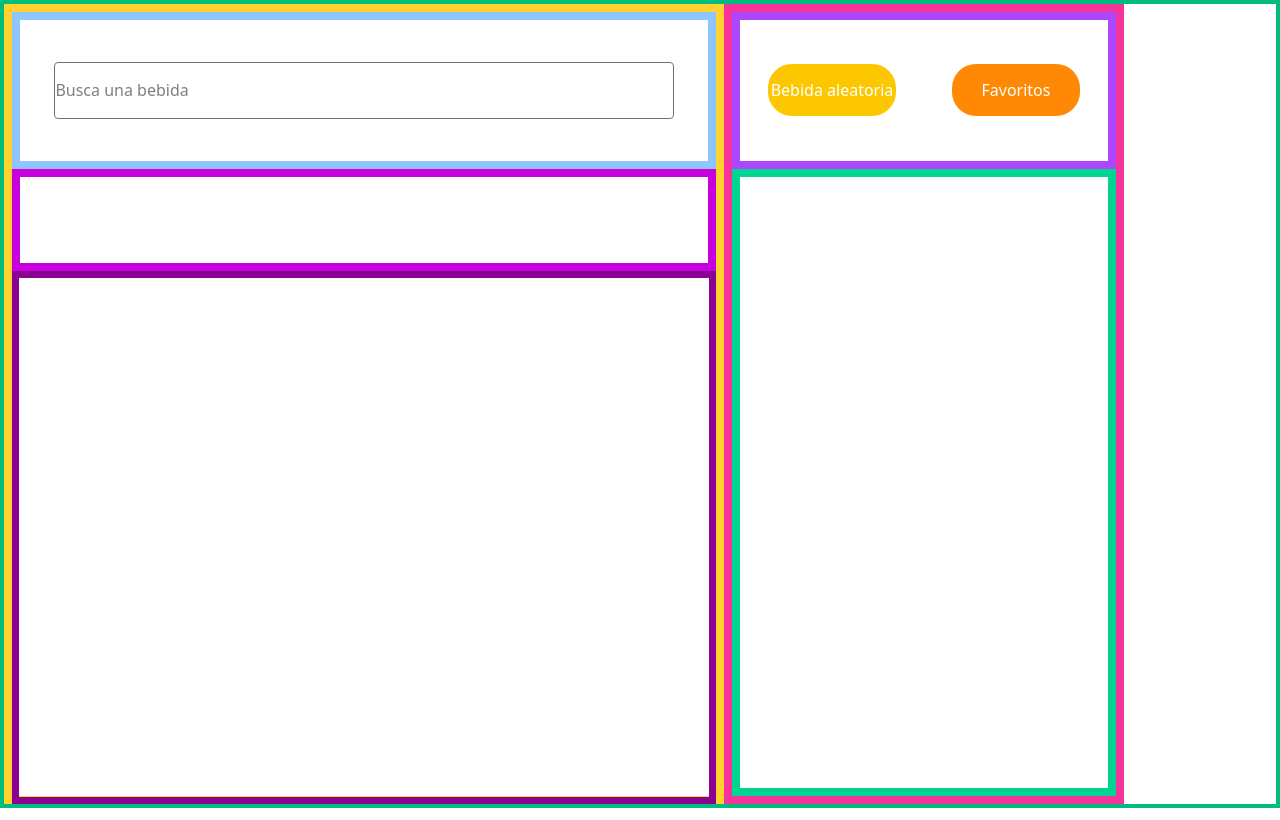
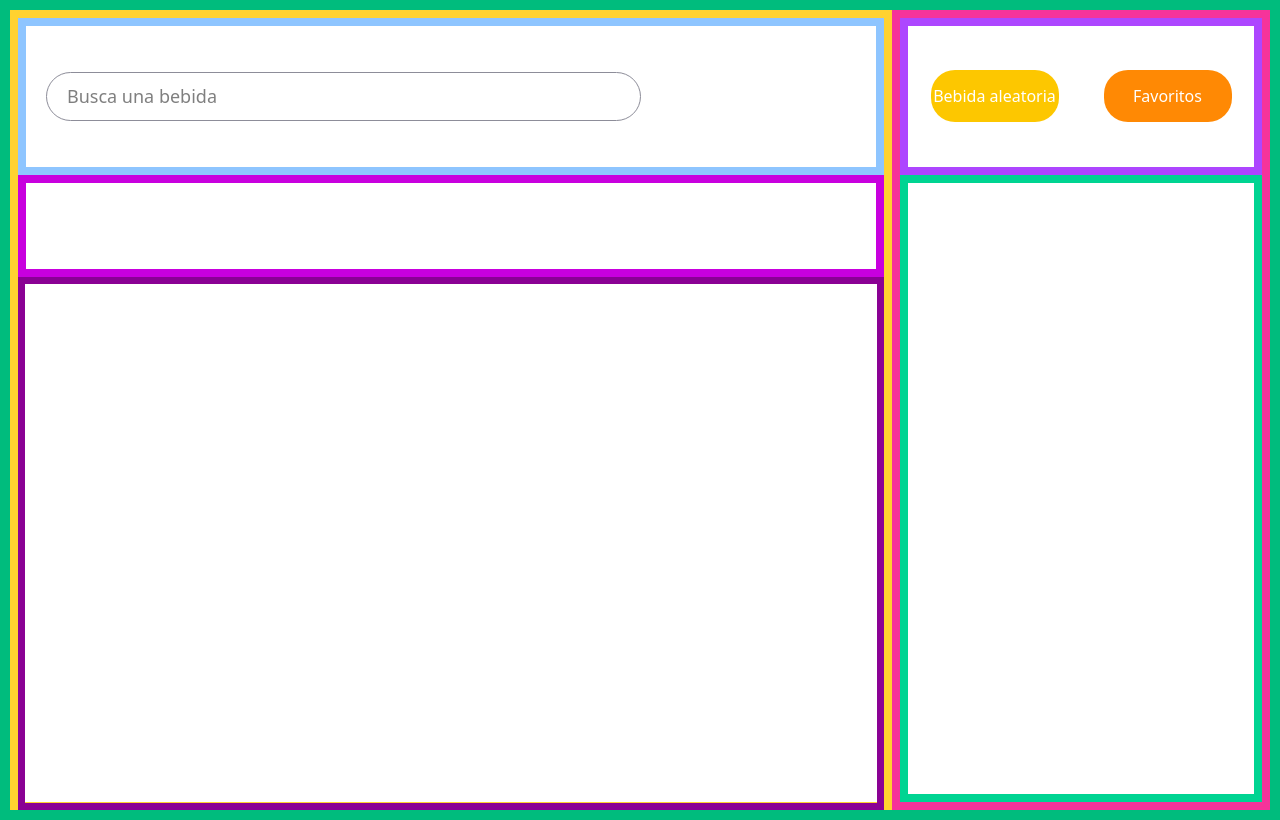
Before and after one commit to Cuandoyolabi/CocktailAngular, an Angular app: page / in a window 1280 px wide. Built offline with nearby package versions, Linux system fonts and the light colour scheme.

Commit message:
STYLE: Se va creando la interfaz poco a poco, guardo el progreso, creo una nueva rama y agregare la biblioteca Angular Material

```diff
--- a/src/app/components/header/header-page/header-page.component.html
+++ b/src/app/components/header/header-page/header-page.component.html
@@ -1,6 +1,13 @@
 <!--Busqueda, botones de aleatoriedad y favoritos-->
-<section class="w-[100%] h-[20%] border-8 border-blue-300 flex justify-center items-center">
-  <input class="w-[90%] h-[40%] rounded border-1 border-gray-500" type="text" placeholder="Busca una bebida">
+<section
+  class="w-[100%] h-[20%] border-8 border-blue-300 flex justify-start items-center"
+>
+  <input
+    class="w-[70%] h-[35%] border-1 rounded-[var(--radius1)] border-[var(--gray-400)] m-5
+    p-5 text-lg color-[var-(--gray-400)]"
+    type="text"
+    placeholder="Busca una bebida"
+  />
 </section>
 
 <!--Filtrado-->
--- a/src/app/components/home-page/home-page/home-page.component.html
+++ b/src/app/components/home-page/home-page/home-page.component.html
@@ -1,12 +1,12 @@
 
-<section class="w-full h-full flex flex-row border-4 border-emerald-500">
+<section class="w-full h-full flex flex-row border-10 border-emerald-500">
 
-  <div class="w-180 h-screen border-8 border-amber-300">
+  <div class="w-[70%] h-screen border-8 border-amber-300">
     <app-header-page></app-header-page>
 
     <app-main-page></app-main-page>
   </div>
-  <div class="w-100 h-screen border-8 border-pink-500">
+  <div class="w-[30%] h-screen border-8 border-pink-500">
 
     <app-nav-page></app-nav-page>
 
--- a/src/styles.css
+++ b/src/styles.css
@@ -1,5 +1,19 @@
 @import "tailwindcss";
 
 :root{
+  --white: #ffffff;
+  --black: #000000;
+  --gray-100: #E1E1E6;
+  --gray-300: #C4C4CC;
+  --gray-400: #8D8D99;
+  --gray-600: #323238;
+  --gray-700: #29292E;
 
+
+  --radius1: 30px;
+
+  /*texto*/
+  --font-xs: 0.75rem;
+  --font-sm: 0.875rem;
+  --font-md: 1rem;
 }
```
